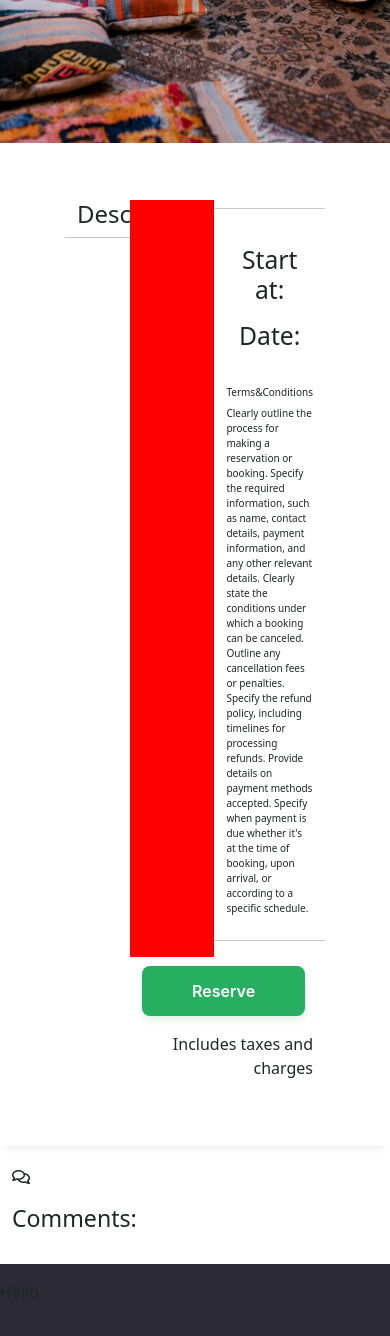
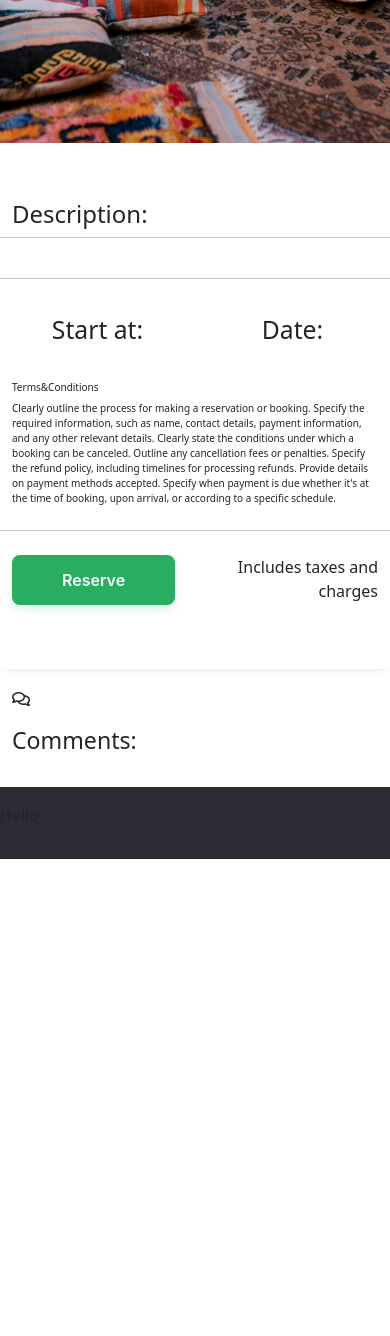
Before and after one commit to Vitalii-Chepurnyi/bookHub, a Django app: template home/templates/home/listing_detail.html in a window 390 px wide. Shown: the part 498-1834 px from the top of the page. After the commit the page ends 1357 px from the top, so only its background shows below. Run offline with Django 4.2, Linux system fonts and the light colour scheme; the template is opened without the code that fills it, so the values that code supplies are empty.

Commit message:
Made detail listing more responsive

```diff
--- a/home/templates/home/listing_detail.html
+++ b/home/templates/home/listing_detail.html
@@ -4,19 +4,19 @@
 
 <div class="container-fluid">
     <div class="row detail">
-        <div class="col-2 listing-description">
+        <div class="col-lg-2 md-12 listing-description">
             <div class="row listing-description">
                 <h1>Description:</h1>
                 <hr>
                 <p>{{ listing.description }}</p>
             </div>
         </div>
-        <div class="col-6">
-            <div class="row">
-                <div class="col listing-image">
+        <div class="col-lg-6 md-12">
+            <div class="row detail-direction">
+                <div class="col-lg-6 md-12 bg-warning">
                     <a href="">{{ listing.image }}</a>
                 </div>
-                <div class="col">
+                <div class="col-lg-6 md-12">
                     <div class="row detail-title">
                         <h1>{{ listing.title }}</h1>
                         <hr>
--- a/static/css/style.css
+++ b/static/css/style.css
@@ -209,6 +209,10 @@ footer {
     padding-bottom: 50px;
 }
 
+.detail-direction {
+    display: flex;
+}
+
 .detail-title {
     text-align: center;
 }
```
